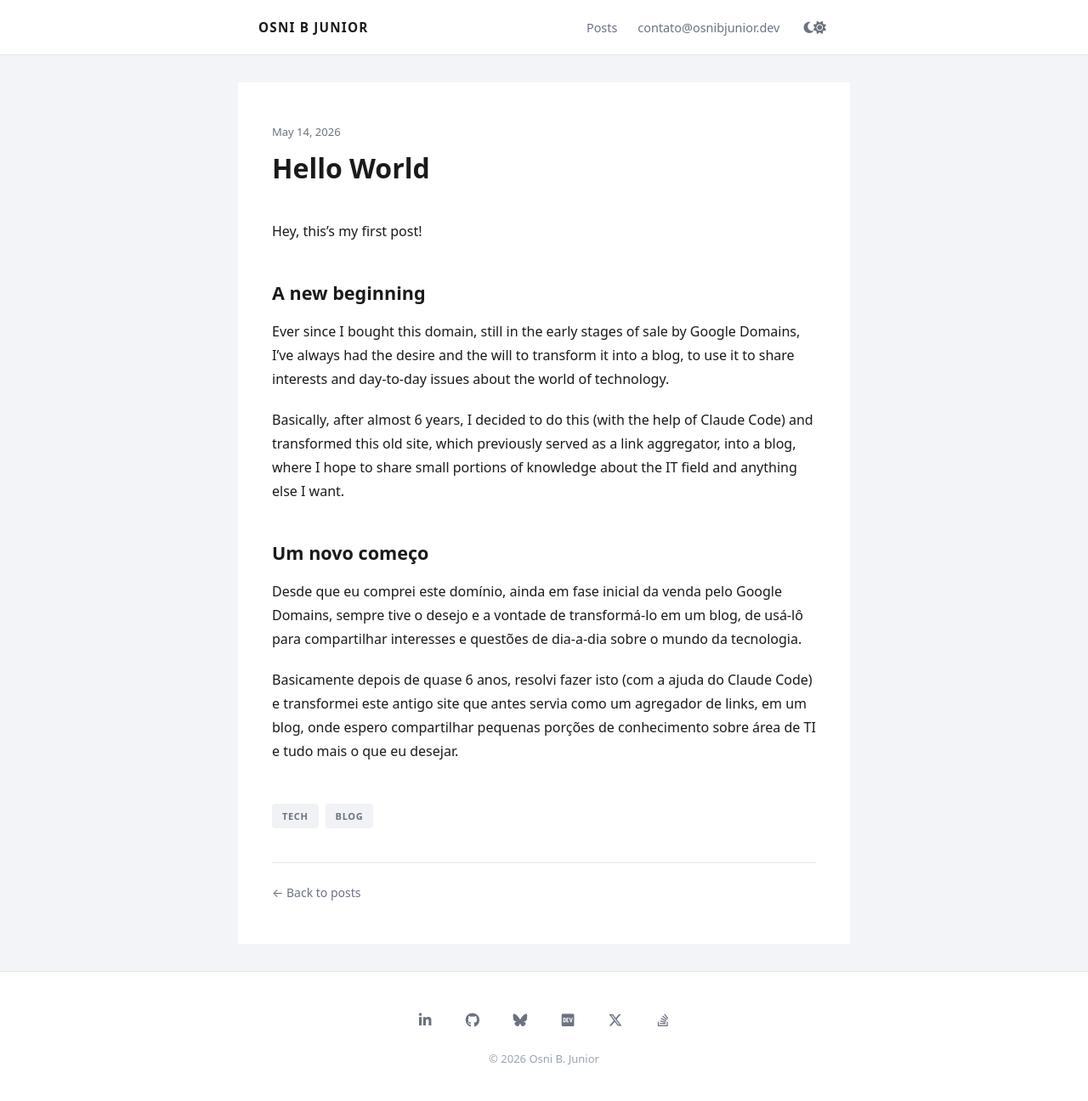
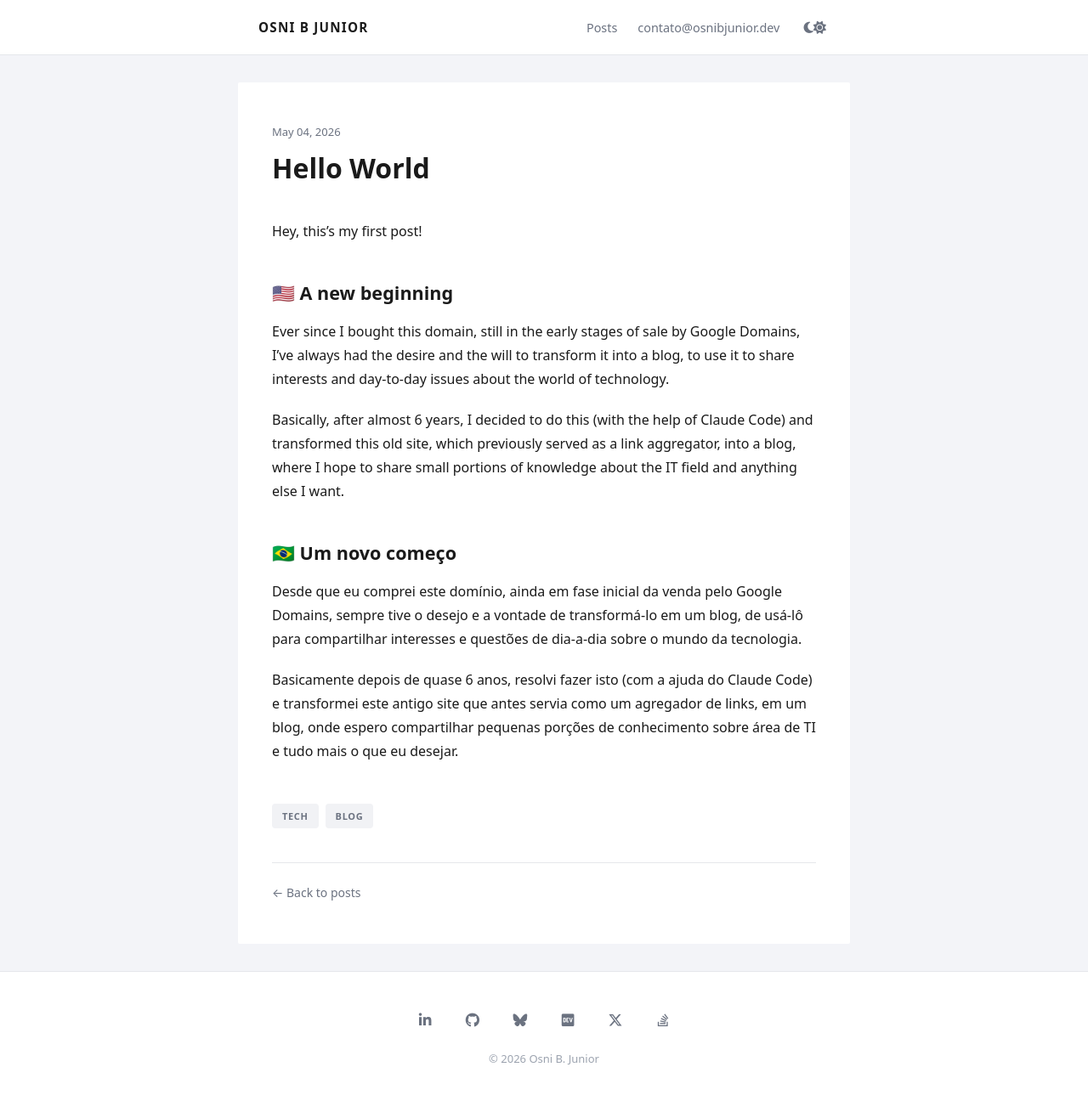
Before and after one commit to osnibjunior/osnibjunior.github.io, a Jekyll site: the page built from _posts/2026-05-04-hello-blog.md, in a window 1280 px wide. Shown: the whole page at 85% size. Built offline with Jekyll 4.4.1, drawn with Linux system fonts in a browser that asks for light colours.

Commit message:
Hour adjust!!

```diff
--- a/_posts/2026-05-04-hello-blog.md
+++ b/_posts/2026-05-04-hello-blog.md
@@ -1,7 +1,7 @@
 ---
 layout: post
 title: "Hello World"
-date: 2026-05-14 11:00:00 +0000
+date: 2026-05-04 11:00:00 +0000
 tags: [tech, blog]
 ---
 
@@ -9,13 +9,13 @@ Hey, this's my first post!
 
 <!--more-->
 
-## A new beginning
+## 🇺🇸 A new beginning
 
 Ever since I bought this domain, still in the early stages of sale by Google Domains, I've always had the desire and the will to transform it into a blog, to use it to share interests and day-to-day issues about the world of technology.
 
 Basically, after almost 6 years, I decided to do this (with the help of Claude Code) and transformed this old site, which previously served as a link aggregator, into a blog, where I hope to share small portions of knowledge about the IT field and anything else I want.
 
-## Um novo começo
+## 🇧🇷 Um novo começo
 
 Desde que eu comprei este domínio, ainda em fase inicial da venda pelo Google Domains, sempre tive o desejo e a vontade de transformá-lo em um blog, de usá-lô para compartilhar interesses e questões de dia-a-dia sobre o mundo da tecnologia.
 
```
